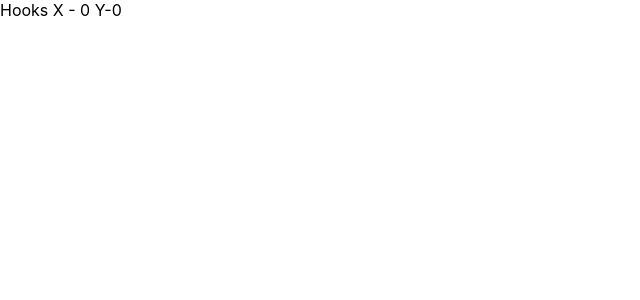
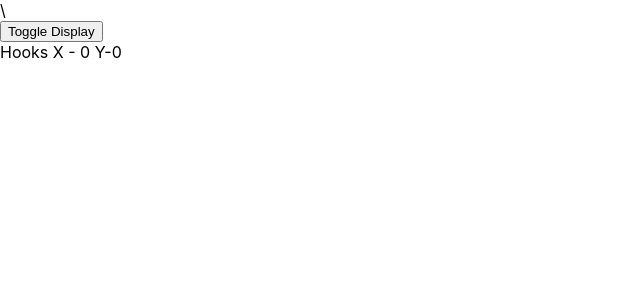
Before and after one commit to Mayankjustdial/learn-react, a React (Create React App) app: page / in a window 1280 px wide. Shown: the top 300 px of the page, without its empty margins (0-640 px from the left). Built offline with nearby package versions, Linux system fonts and the light colour scheme.

Commit message:
useEffect with cleanup

```diff
--- a/src/App.js
+++ b/src/App.js
@@ -1,16 +1,15 @@
 import React from "react";
-import ClassCounterOne from "./components/ClassCounterOne";
-import HookCounterOne from "./components/HookCounterOne";
+
 import ClassMouse from "./components/ClassMouse";
 import HookMouse from "./components/HookMouse";
+import MouseContainer from "./components/MouseContainer";
 
 function App() {
   return (
     <div>
-      {/* <ClassCounterOne /> */}
-      {/* <HookCounterOne /> */}
-      {/* <ClassMouse /> */}
-      <HookMouse />
+      \{/* <ClassMouse /> */}
+      {/* <HookMouse /> */}
+      <MouseContainer />
     </div>
   );
 }
--- a/src/components/ClassMouse.js
+++ b/src/components/ClassMouse.js
@@ -18,6 +18,10 @@
     window.addEventListener("mousemove", this.logMousePosition);
   }
 
+  componentWillUnmount() {
+    window.removeEventListener("mousemove", this.logMousePosition);
+  }
+
   render() {
     return (
       <div>
--- a/src/components/HookMouse.js
+++ b/src/components/HookMouse.js
@@ -13,6 +13,11 @@
   useEffect(() => {
     console.log("useEffect called");
     window.addEventListener("mousemove", logMousePosition);
+
+    return () => {
+      console.log("component unmounting code");
+      window.removeEventListener("mousemove", logMousePosition);
+    };
   }, []);
 
   return (
--- /dev/null
+++ b/src/components/MouseContainer.js
@@ -0,0 +1,15 @@
+import React, { useState } from "react";
+import HookMouse from "./HookMouse";
+
+function MouseContainer() {
+  const [display, setDisplay] = useState(true);
+
+  return (
+    <div>
+      <button onClick={() => setDisplay(!display)}>Toggle Display</button>
+      {display && <HookMouse></HookMouse>}
+    </div>
+  );
+}
+
+export default MouseContainer;
```
